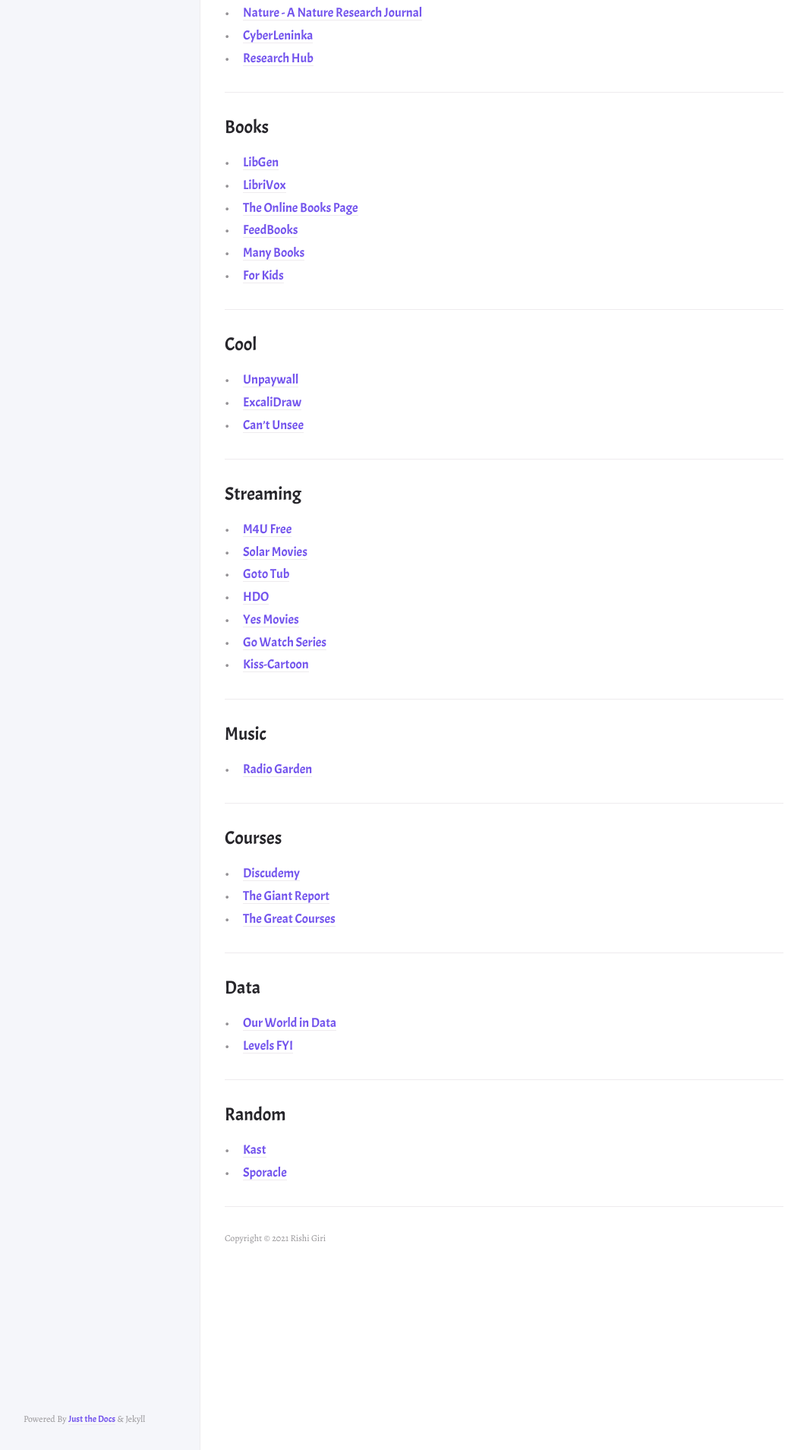
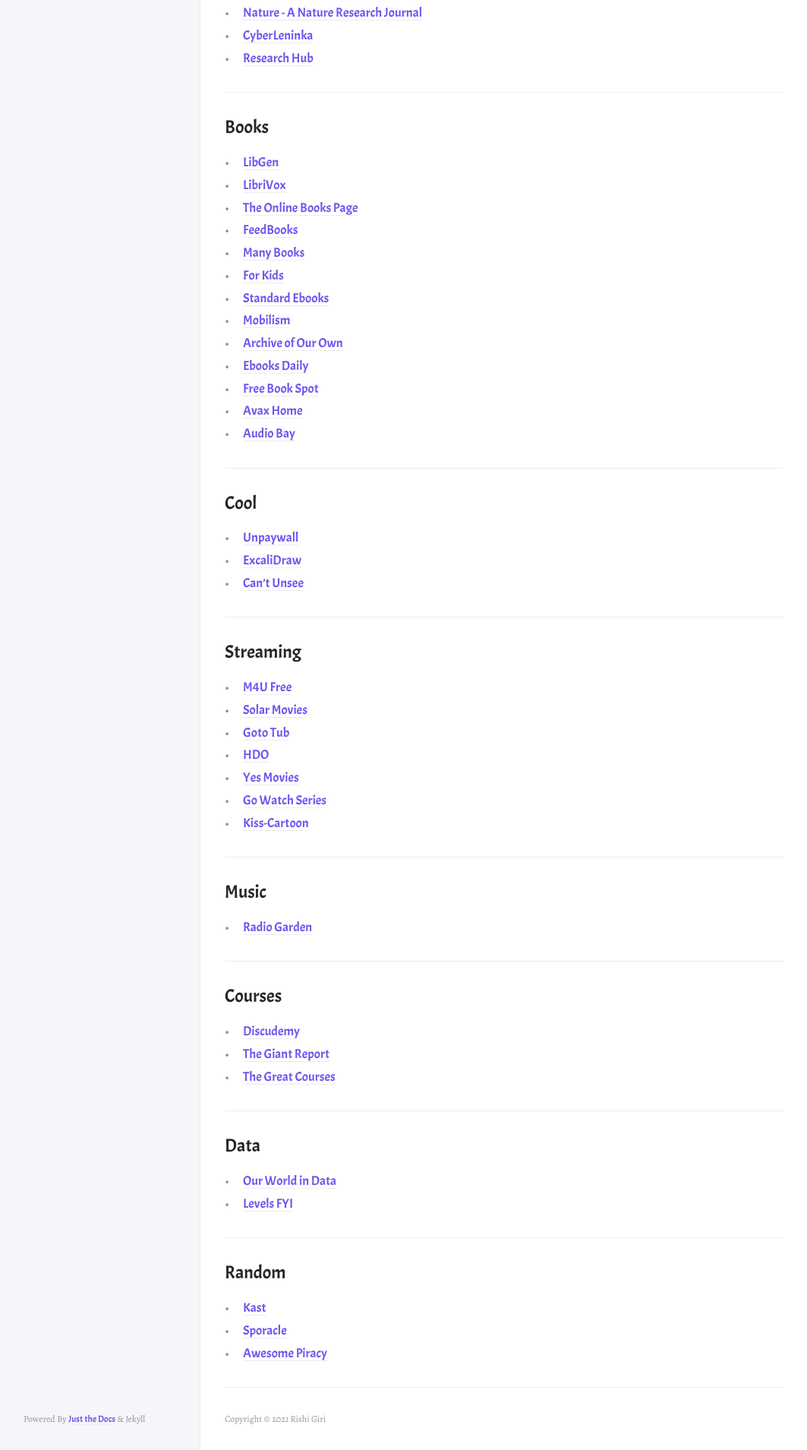
Before and after one commit to r8w/r8w, a Jekyll site: the page built from docs/cool.md, in a window 1280 px wide. Shown: the part 869-2778 px from the top of the page at 76% size, without its empty margins (108-1171 px from the left). Built offline with Jekyll 4.4.1, drawn with Linux system fonts in a browser that asks for light colours; nearby versions of some CDN libraries.

Commit message:
add new content

```diff
--- a/docs/cool.md
+++ b/docs/cool.md
@@ -44,6 +44,13 @@ Rest of the sites are used only for the purpose of summary and DOI.
 - [FeedBooks](http://www.feedbooks.com/)
 - [Many Books](https://manybooks.net/)
 - [For Kids](http://en.childrenslibrary.org/)
+- [Standard Ebooks](https://standardebooks.org/)
+- [Mobilism](https://forum.mobilism.me/)
+- [Archive of Our Own](https://archiveofourown.org/)
+- [Ebooks Daily](https://ebookdaily.com/)
+- [Free Book Spot](http://www.freebookspot.club/default.aspx)
+- [Avax Home](https://www.avaxhome.co/)
+- [Audio Bay](http://audiobookbay.nl/)
 
 ---
 
@@ -92,3 +99,4 @@ Rest of the sites are used only for the purpose of summary and DOI.
 
 - [Kast](https://kast.gg/)
 - [Sporacle](https://www.sporcle.com/)
+- [Awesome Piracy](https://github.com/Igglybuff/awesome-piracy)
```
Also changed, not shown: docs/cslinks/readinglist.md (+1 -1 lines), docs/links/videos.md (+4 -0 lines).
